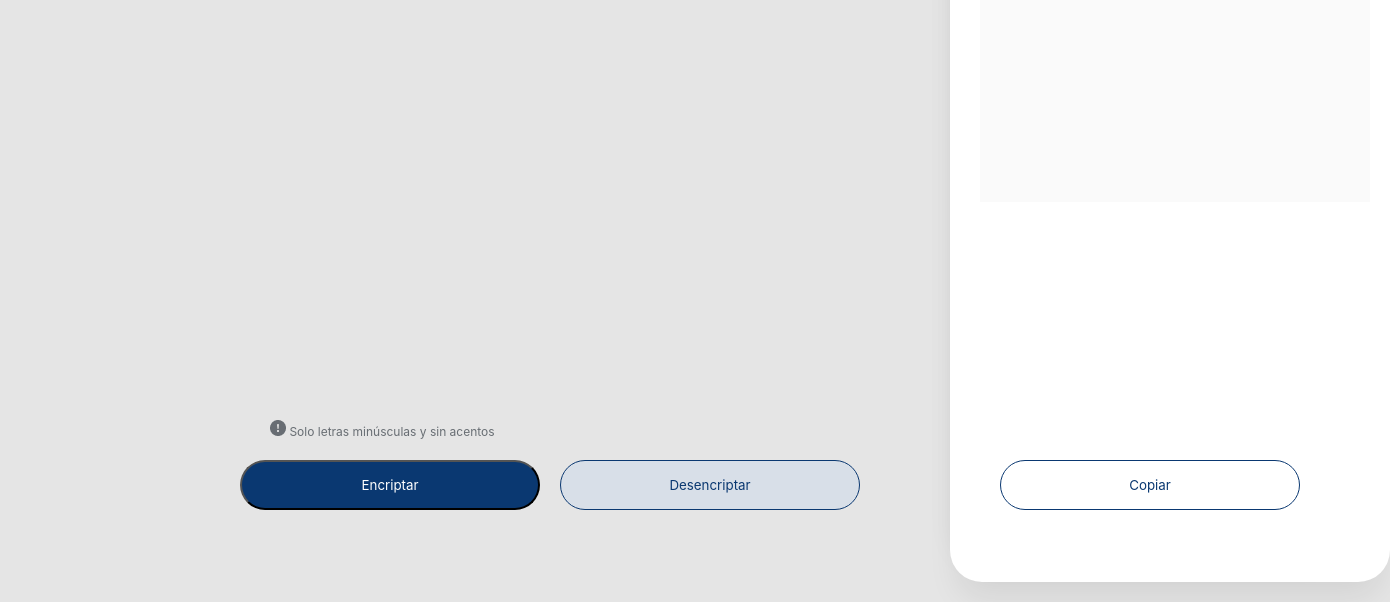
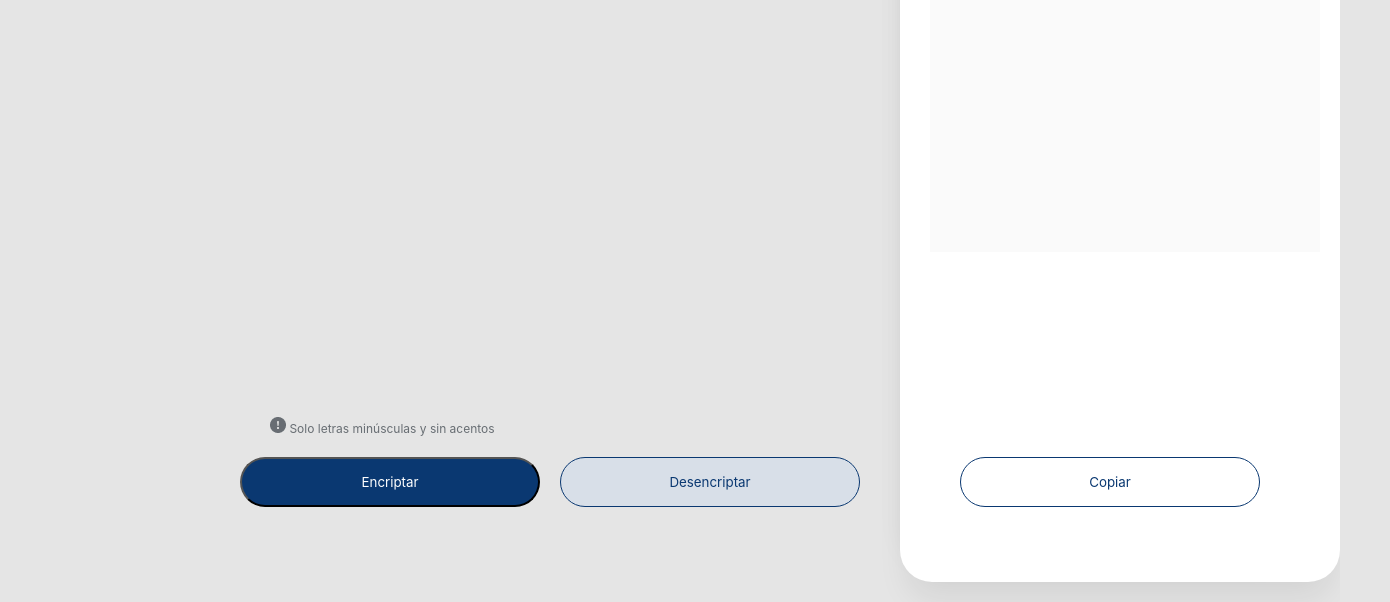
Before and after one commit to LuisRomano88/Oracle-One---Challenge---Sprint-1---Encriptador-de-texto, a plain HTML site: page index.html in a window 1280 px wide. Both pictures are taken after a click on the button "Encriptar". Shown: the part 198-800 px from the top of the page, 1390 px wide, since content can reach past the window. Drawn offline with Linux system fonts and the light colour scheme.

Commit message:
se arregla error del boton encriptar

```diff
--- a/index.html
+++ b/index.html
@@ -7,14 +7,21 @@
     <meta name="viewport" content="width=device-width, initial-scale=1.0">
     <link rel="stylesheet" href="reset.css">
     <link rel="stylesheet" href="style.css">
-    <title>Encriptador</title>
+    <title>Oracle ONE - Encriptador</title>
 </head>
 
 <body>
+
     <header>
         <img class="logo" src="imagenes/Vector.png" alt="logo">
     </header>
-    <main>
+
+    <main >
+        <div class="mensaje" id="mensaje">
+            <img src="imagenes/Muñeco.png" alt="imagen">
+            <p>Ningún mensaje fue encontrado</p>
+            <p>ingresa el texto que deseas encriptar o desencriptar</p>
+        </div>
         <div class="cajaTexto">
             <textarea name="texto" id="textarea" placeholder="Ingrese el texto aqui" required></textarea>
         </div>
@@ -22,25 +29,30 @@
             <p><img src="imagenes/bi_exclamation-circle-fill.png" alt="icono"> Solo letras minúsculas y sin acentos</p>
         </div>
         <div class="botones">
-            <button type="submit" class="buttonEncriptar">Encriptar</button>
-            <button type="submit" class="buttonDesencriptar">Desencriptar</button>
+            <button type="button" class="buttonEncriptar" name="btn-encriptar" >Encriptar</button>
+            <button type="button" class="buttonDesencriptar" name="btn-desencriptar">Desencriptar</button>
         </div>
-        <div class="mensaje" id="mensaje">
-            <img src="imagenes/Muñeco.png" alt="imagen">
-            <p>Ningún mensaje fue encontrado</p>
-            <p>ingresa el texto que deseas encriptar o desencriptar</p>
-        </div>
-        <div class="mostrarMensaje" id="mostrarMensajeOculto">
+
+    </main>
+
+    <section>
+
+
+        <div  id="mostrarMensaje">
             <textarea id="msj" disabled></textarea>
         </div>
+
         <div class="mostrarButton" id="mostrarButtonId">
             <button class="buttonCopiar">Copiar</button>
         </div>
-    </main>
+    </section>
+
     <footer>
-        <p>Curso: Principiante en Programación G3 - ONE</p>
+        <p>Curso: Principiante en Programación G3 - Oracle ONE 2022</p>
         <p>Luis Romano</p>
     </footer>
+
     <script src="index.js"></script>
+
 </body>
 </html>
--- a/index.js
+++ b/index.js
@@ -2,15 +2,36 @@
 //Declaracion de Variables
 const buttonEncriptar = document.querySelector('.buttonEncriptar');
 const buttonDesencriptar = document.querySelector('.buttonDesencriptar');
-const buttonCopiar = document.getElementById("mostrarButtonId")
-var texto = document.getElementById("textarea").value;
+const buttonCopiar = document.getElementById("mostrarButtonId");
+const mostrarMensaje = document.getElementById("mostrarMensaje");
 const msj = document.getElementById("msj");
 
+
+//captura de eventos
+
+buttonEncriptar.addEventListener("click", ()=> {
+
+    encriptar();
+
+
+});
+
+buttonDesencriptar.addEventListener("click", ()=>{
+    desencriptar();
+});
+
+buttonCopiar.addEventListener("click", ()=>{
+    copiarMensaje();
+});
 
 
 
 //Validacion y funcion encriptar
+
 function encriptar() {
+
+    const texto = document.getElementById("textarea").value;
+
     if (/[~!@#$%^&*()_+|}{[\]\\\/?><:"`;.,áéíóú']/.test(texto) || (/[0-9]/.test(texto)) ||
         (/[A-Z]/.test(texto))) {
 
@@ -26,15 +47,19 @@ function encriptar() {
             .replaceAll("u", "ufat");
 
         //document.getElementById("msj").innerHTML = textoSinEncriptado;
-        document.getElementById("msj").textContent = textoSinEncriptado
-        mostrarMensajeOculto.style.display = "block"
-        buttonCopiar.style.display = "block"
+        document.getElementById("msj").textContent = textoSinEncriptado;
+        mostrarMensaje.style.display = "block";
+        buttonCopiar.style.display = "block";
         msj.style.display = "block";
+
     }
 }
 
 //validacion y funcion desencriptar
 function desencriptar() {
+
+    const texto = document.getElementById("textarea").value;
+
     if (/[~!@#$%^&*()_+|}{[\]\\\/?><:"`;.,áéíóú']/.test(texto) || (/[0-9]/.test(texto)) || (/[A-Z]/.test(texto))) {
 
         alert("Solo Puede Ingresar Letras Minusculas");
@@ -49,9 +74,10 @@ function desencriptar() {
             .replaceAll("ufat", "u");
 
         //document.getElementById("msj").innerHTML = textoEncriptado;
-        document.getElementById("msj").textContent = textoEncriptado
-        mostrarMensajeOculto.style.display = "block"
-        buttonCopiar.style.display = "block"
+        document.getElementById("msj").textContent = textoEncriptado;
+        mostrarMensaje.style.display = "block";
+        buttonCopiar.style.display = "block";
+
 
     }
 }
@@ -61,11 +87,3 @@ function copiarMensaje() {
     var textoCopiado = document.getElementById("msj");
     navigator.clipboard.writeText(textoCopiado.value);
 }
-
-
-//captura de eventos
-buttonEncriptar.addEventListener("click", encriptar)
-
-buttonDesencriptar.addEventListener("click", desencriptar)
-
-buttonCopiar.addEventListener("click", copiarMensaje)
--- a/style.css
+++ b/style.css
@@ -1,13 +1,23 @@
+
+
 body {
     background-color: #E5E5E5;
     height: auto;
 }
 
+
+
 .logo {
     margin: 40px 0 0 84px;
 }
 
+main{
+    margin: 0 auto;
+}
+
 #textarea {
+
+    display: flex;
     color: #0A3871;
     font-size: 30px;
     width: 500px;
@@ -70,11 +80,12 @@ body {
 }
 
 .mensaje {
+    float: right;
     position: absolute;
     width: 400px;
-    height: 700px;
-    left: 950px;
-    top: 40px;
+    height: 650px;
+    left: 900px;
+    top: 90px;
     background: #FFFFFF;
     box-shadow: 0px 24px 32px -8px rgba(0, 0, 0, 0.08);
     border-radius: 32px;
@@ -82,7 +93,7 @@ body {
 
 .mensaje img {
     width: 336px;
-    height: 306px;
+    height: 256px;
     margin: 180px 32px;
 }
 
@@ -106,20 +117,22 @@ body {
     margin: 200px auto;
 }
 
-.mostrarMensaje {
+#mostrarMensaje {
+
     display: none;
     display: contents;
     position: absolute;
     width: 400px;
-    height: 700px;
-    left: 950px;
-    top: 40px;
+    height: 650px;
+    left: 900px;
+    top: 90px;
     text-align: center;
     background: #FFFFFF;
     box-shadow: 0px 24px 32px -8px rgba(0, 0, 0, 0.08);
     border-radius: 32px;
     padding: 20px;
 }
+
 
 .mostrarButton {
     display: none;
@@ -135,7 +148,7 @@ body {
     height: 50px;
     border-radius: 28px;
     border: #0A3871 1px solid;
-    margin: -50px 1000px;
+    margin: -50px 960px;
     position: absolute;
 }
 
@@ -174,6 +187,7 @@ footer p {
 }
 
 /*
+
 @media (max-width: 768px) {
 
     body {
@@ -188,13 +202,14 @@ footer p {
     #textarea {
         color: #0A3871;
         font-size: 30px;
-        width: 680px;
+        width: 580px;
         height: 48px;
         margin: 240px 40px 886px 40px;
         background-color: #E5E5E5;
         border: 0px none;
         font-weight: bold;
         resize: none;
+
     }
 
     .botones {
@@ -215,10 +230,10 @@ footer p {
 
     .mensaje {
         position: absolute;
-        width: 688px;
+        width: 588px;
         height: 133px;
-        margin-left: -908px;
-        margin-top: 1100px;
+        margin-left: -850px;
+        margin-top: 900px;
         background: #FFFFFF;
         box-shadow: 0px 24px 32px -8px rgba(0, 0, 0, 0.08);
         border-radius: 32px;
@@ -248,19 +263,27 @@ footer p {
         margin: 23px;
     }
 
-    .mostrarMensaje {
+    #mostrarMensaje {
         display: none;
         display: contents;
         position: absolute;
-        width: 688px;
+        width: 588px;
         height: 144px;
-        margin-left: -908px;
-        margin-top: 1100px;
-        top: 40px;
         text-align: center;
         background: #FFFFFF;
         box-shadow: 0px 24px 32px -8px rgba(0, 0, 0, 0.08);
         border-radius: 32px;
+        padding: 20px;
+        margin-top: 950px;
+        margin-left: -906px;
+    }
+
+    #msj {
+        display: none;
+        font-size: 20px;
+        border: 0px none;
+        font-weight: bold;
+        resize: none;
         padding: 20px;
     }
 
@@ -269,7 +292,7 @@ footer p {
         color: #0A3871;
         font-family: 'Inter';
         font-style: normal;
-        width: 600px;
+        width: 500px;
         height: 50px;
         border-radius: 28px;
         border: #0A3871 1px solid;
@@ -277,9 +300,7 @@ footer p {
         margin: -100px 110px;
     }
 
-    #msj {
-        display: none;
-    }
+
 
     footer {
         width: auto;
@@ -288,7 +309,7 @@ footer p {
 
 }
 
-@media(max-width: 320px) {
+@media(max-width: 375px) {
 
     body {
         width: 375px;
@@ -362,12 +383,12 @@ footer p {
         margin: 23px;
     }
 
-    .mostrarMensaje {
+    #mostrarMensaje {
         display: none;
         display: contents;
         position: absolute;
-        width: 443px;
-        height: 345px;
+        width: 300px;
+        height: 161px;
         margin-left: -950px;
         margin-top: 600px;
         top: 40px;
@@ -383,12 +404,12 @@ footer p {
         color: #0A3871;
         font-family: 'Inter';
         font-style: normal;
-        width: 400px;
+        width: 200px;
         height: 50px;
         border-radius: 28px;
         border: #0A3871 1px solid;
         position: absolute;
-        margin: 100px 130px 40px 40px;
+        margin: -34px 70px 168px 75px;
     }
 
     footer {
```
